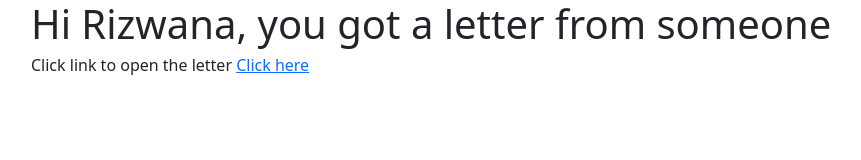
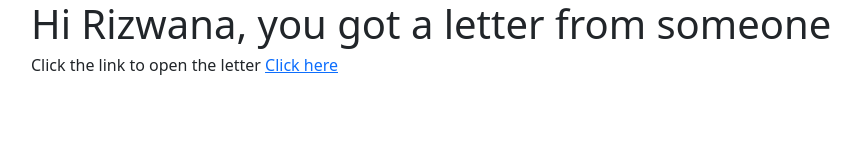
Before and after one commit to Jabir64/toriz, a plain HTML site: page index.html in a window 1280 px wide. Shown: the whole page, without its empty margins (51-912 px from the left). Drawn offline with nearby package versions, Linux system fonts and the light colour scheme.

Commit message:
index.html

```diff
--- a/index.html
+++ b/index.html
@@ -9,6 +9,6 @@
 </head>
 <body class="container">
     <h1>Hi Rizwana, you got a letter from someone</h1>
-    <h6>Click link to open the letter <a href="letter.html">Click here</a></h6>
+    <h6>Click the link to open the letter <a href="letter.html">Click here</a></h6>
 </body>
 </html>
```
